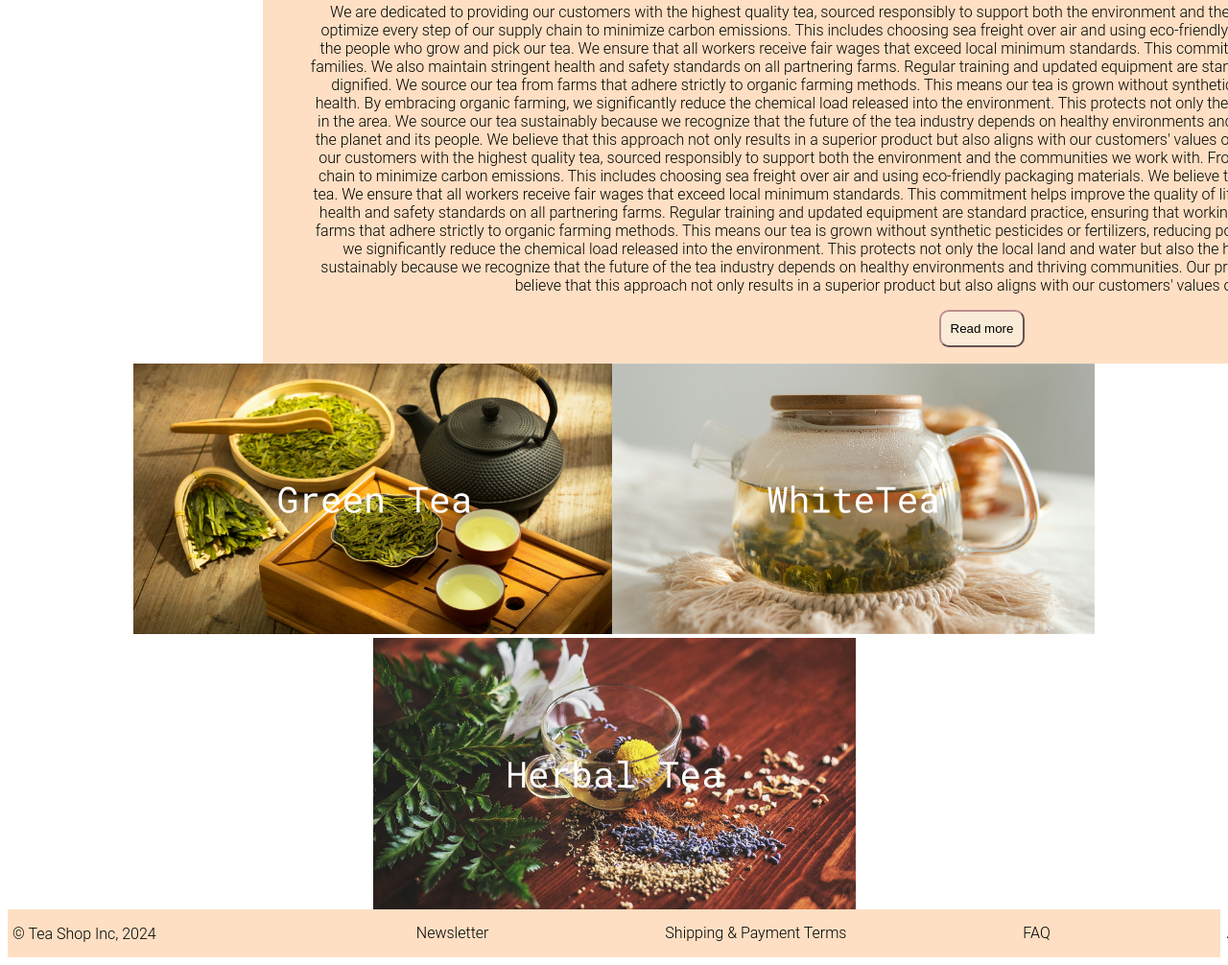
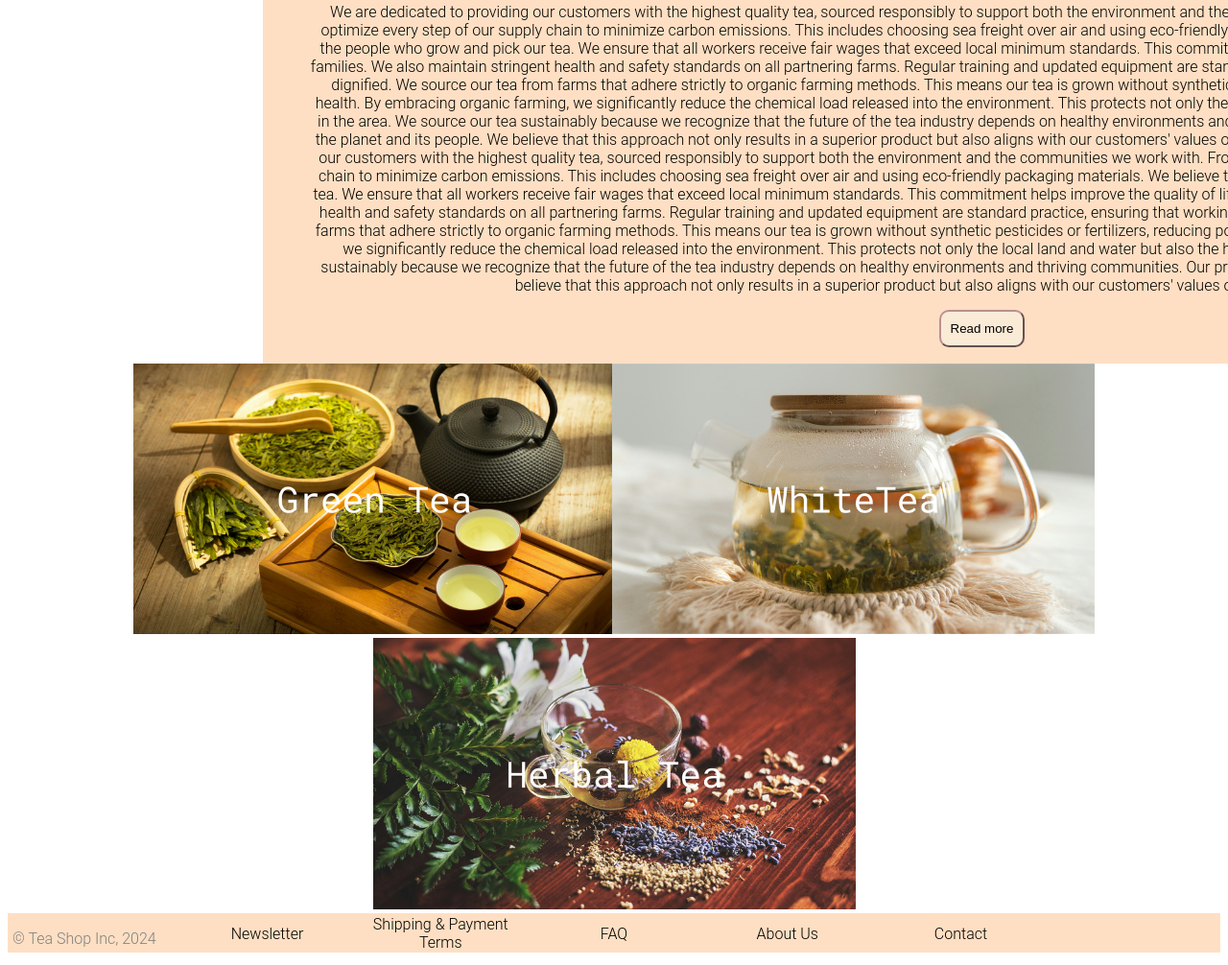
Before and after one commit to lizardiam/lizardiam.github.io, a plain HTML site: page index.html in a window 1280 px wide. Shown: the part 740-1746 px from the top of the page at 96% size. Drawn offline with Linux system fonts and the light colour scheme.

Commit message:
nr + header&navbar&footer flexbox AND media queries for it

```diff
--- a/index.css
+++ b/index.css
@@ -155,25 +155,14 @@ a:hover {
 
 footer {
     background-color: #fedfc3;
-    height: 50px;
-    margin-top: -4px;
 }
 
-footer a {
-    padding-right: 90px;
-    padding-left: 90px;
-}
 
 .copyright {
     float: left;
-    padding-left: 5px;
-}
-
-.footerlinks {
-    width: 1500px;
-    text-align: center;
-    padding-left: 250px;
-    padding-top: 15px;
+    margin-right: -200px;
+    margin-left: 5px;
+    color: gray;
 }
 
 @media (min-width: 992px) {
@@ -201,6 +190,32 @@ footer a {
         margin: auto;
         width: 71.5%;
         height: 100%;
+        display: flex;
+        flex-direction: row;
+        flex-wrap: nowrap;
+        justify-content: space-evenly;
+        align-items: center;
+    }
+
+    footer {
+        text-align: center;
+        display: block;
+        padding-top: 1px;
+        height: 5vh;
+    }
+
+    footer a {
+        display: flex;
+        flex: 1;
+        justify-content: center;
+        align-items: center;
+        height: 100%;
+    }
+
+    .footerlinks {
+        width: 71.5%;
+        height: 100%;
+        margin: auto;
         display: flex;
         flex-direction: row;
         flex-wrap: nowrap;
@@ -247,4 +262,20 @@ footer a {
     .dropdown {
         width: 100vw;
     }
+
+    footer {
+        text-align: center;
+        display: block;
+        padding-top: 1px;
+    }
+
+    footer a {
+        padding-bottom: 2%;
+    }
+
+    .footerlinks {
+        height: auto;
+        display: flex;
+        flex-direction: column;
+    }
 }
```
